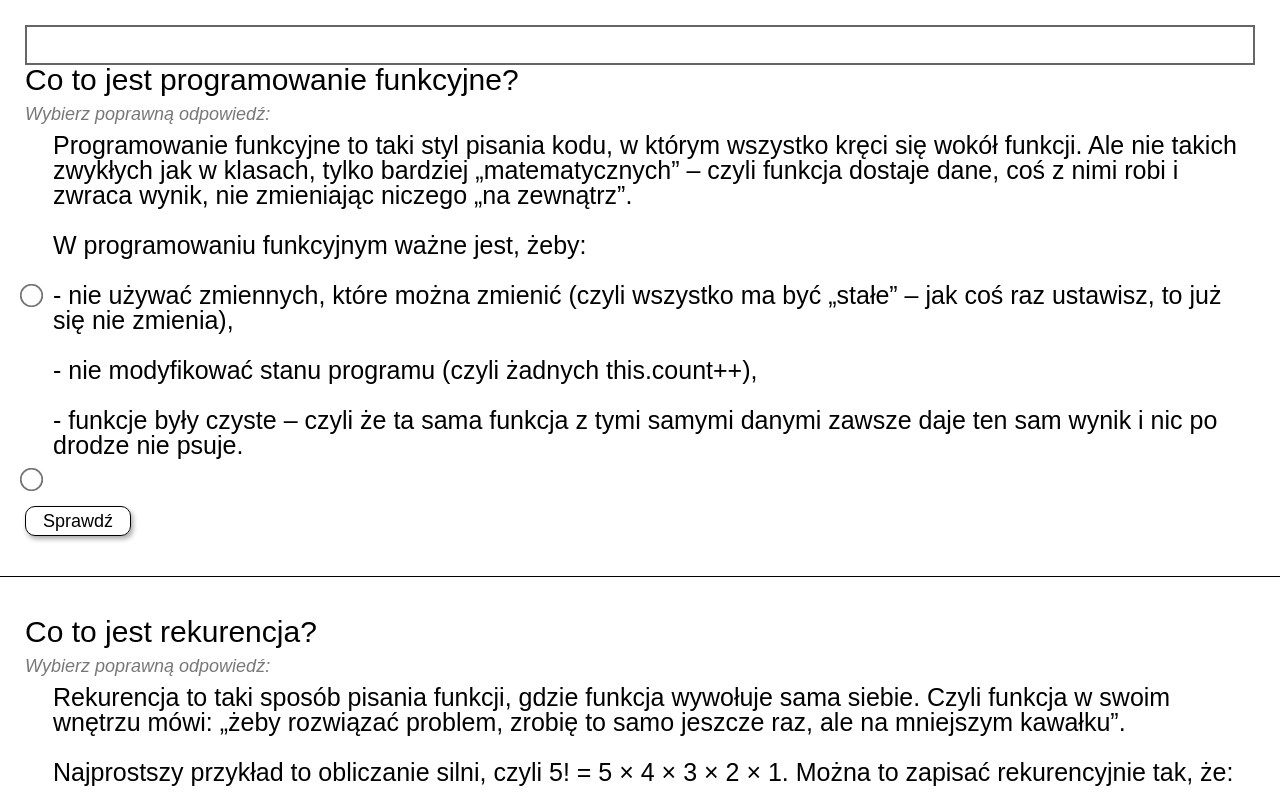
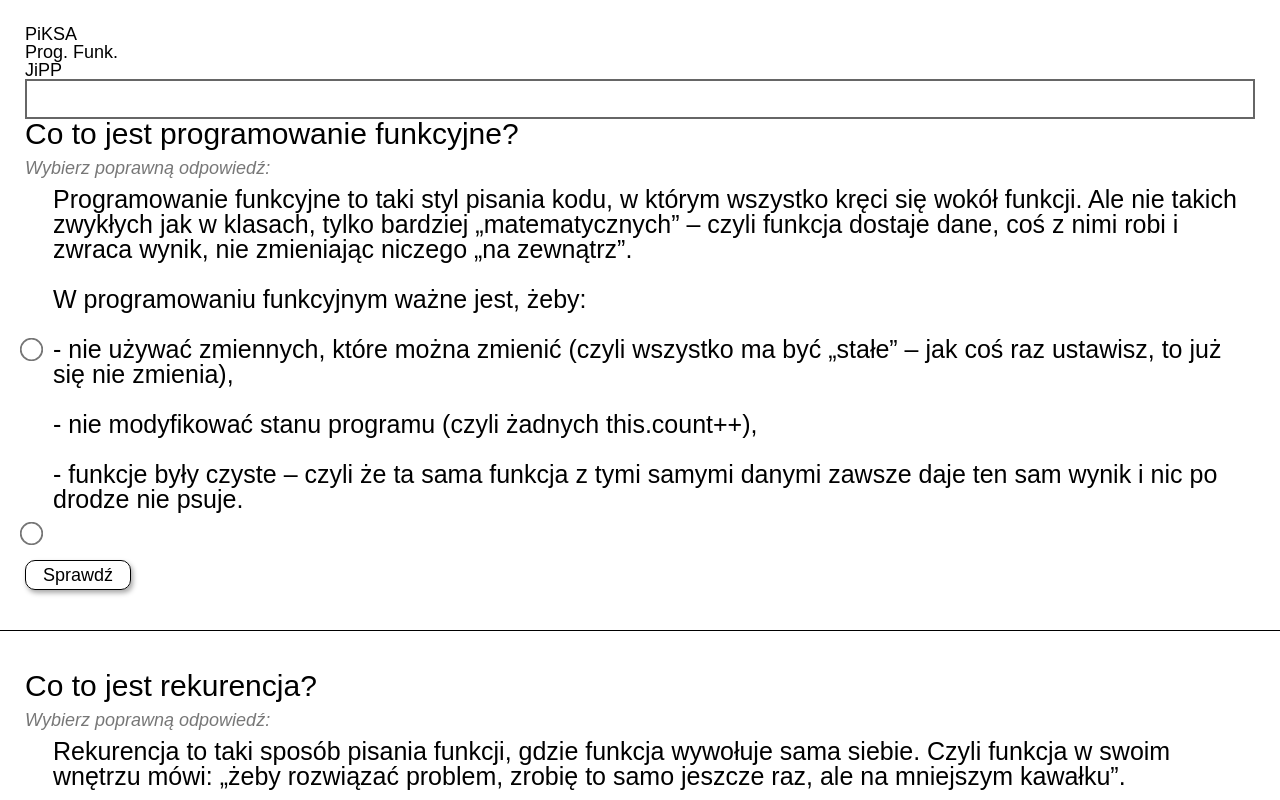
Before and after one commit to MEDOYED/networks-cisco-test, a React (Vite) app: page / in a window 1280 px wide. Built offline with nearby package versions, Linux system fonts and the light colour scheme.

Commit message:
feat(Header): create and connect initial version of header without styles and navigation

```diff
--- a/src/app/App.tsx
+++ b/src/app/App.tsx
@@ -1,7 +1,8 @@
 import { useState } from "react";
 
+import Header from "../widgets/Header/Header";
+import SearchBar from "../widgets/SearchBar/SearchBar";
 import PageHome from "../pages/PageHome/PageHome";
-import SearchBar from "../widgets/SearchBar/SearchBar";
 
 import "./App.scss";
 
@@ -12,6 +13,7 @@ function App() {
 
   return (
     <div className="container">
+      <Header />
       <SearchBar setInputValue={setInputValue} />
       <PageHome inputValue={inputValue} />
     </div>
--- /dev/null
+++ b/src/widgets/Header/Header.tsx
@@ -0,0 +1,21 @@
+import "./Header.scss";
+
+const Header = () => {
+  return (
+    <header>
+      <ul>
+        <li>
+          <button>PiKSA</button>
+        </li>
+        <li>
+          <button>Prog. Funk.</button>
+        </li>
+        <li>
+          <button>JiPP</button>
+        </li>
+      </ul>
+    </header>
+  );
+};
+
+export default Header;
```
Also changed, not shown: src/widgets/Header/Header.scss (added).
